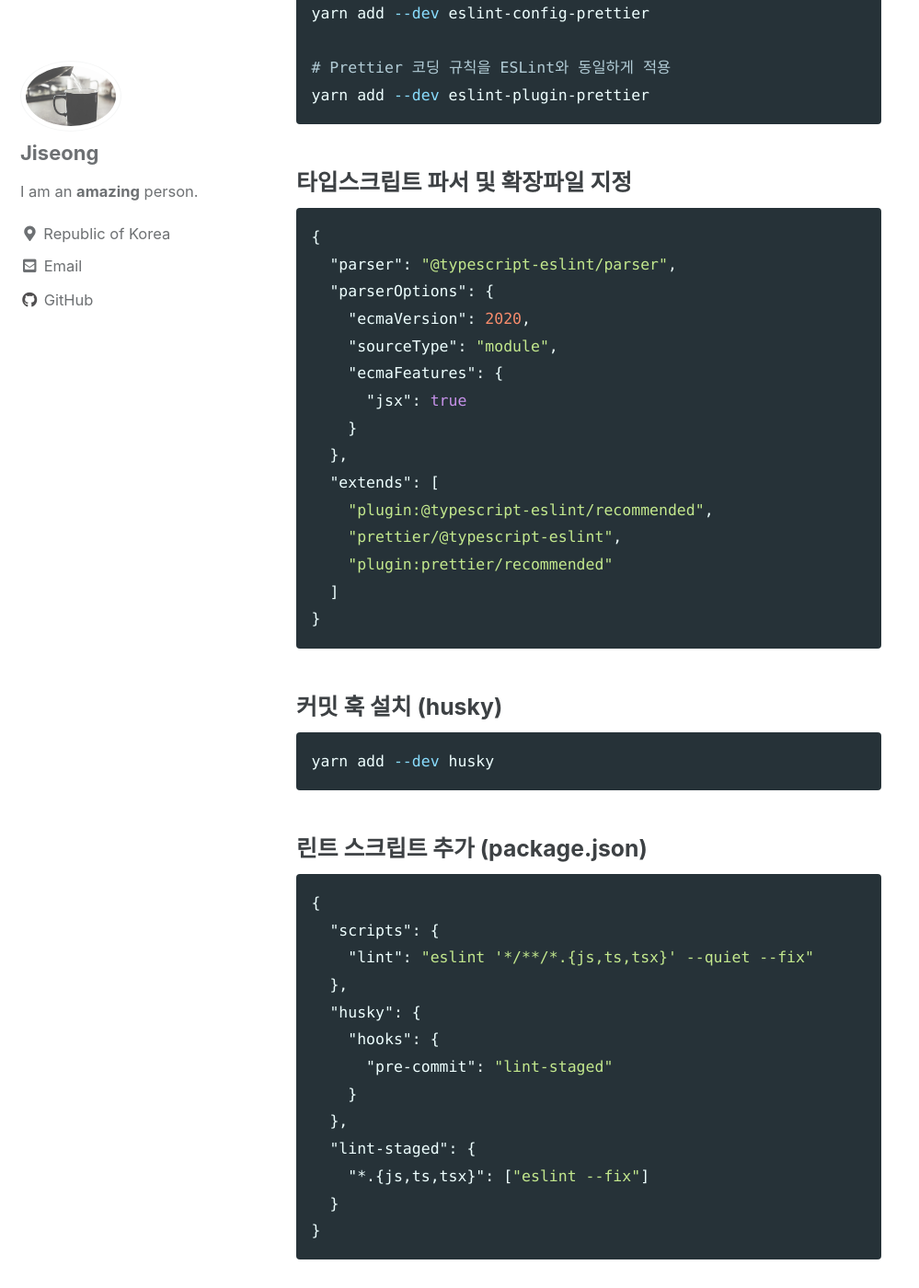
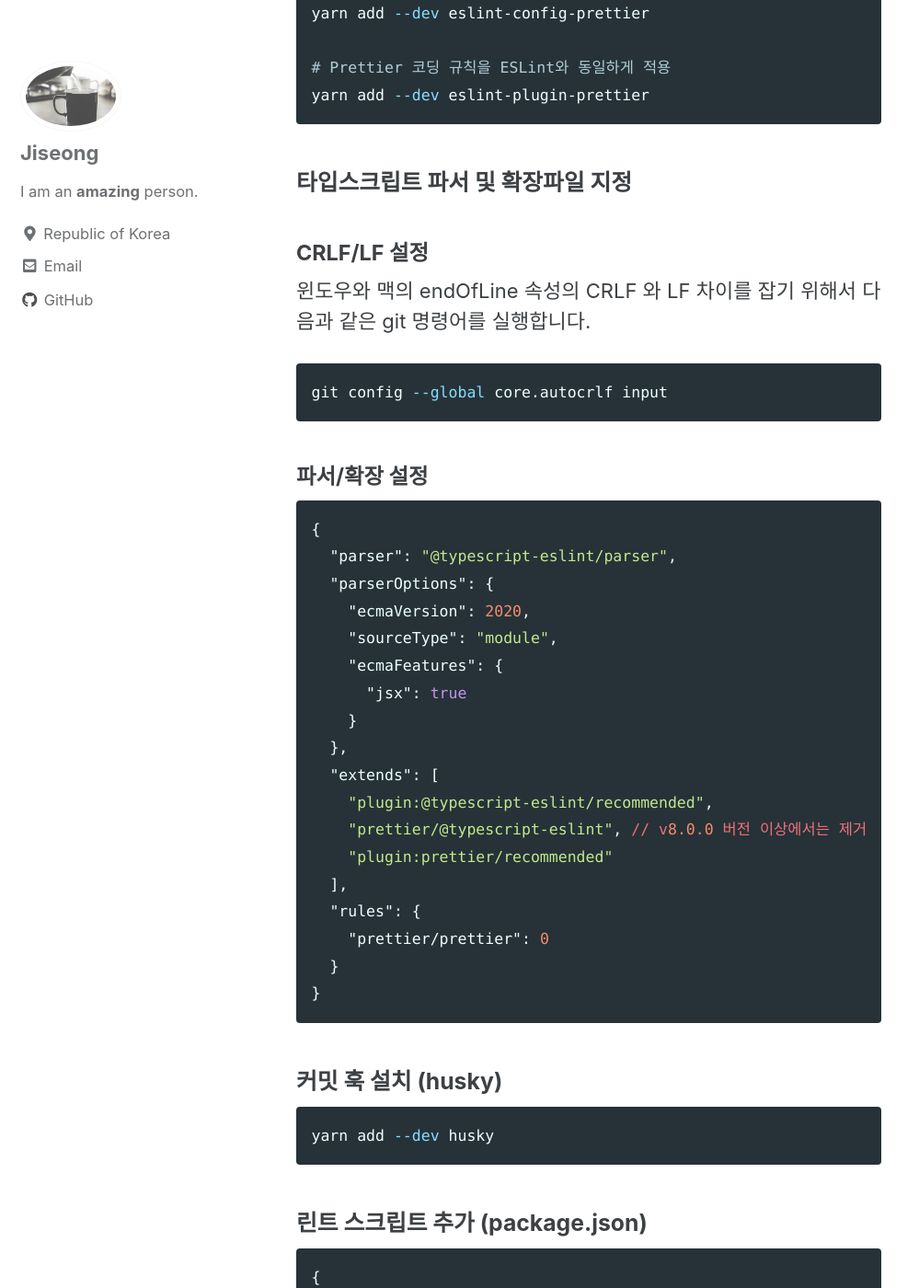
Before and after one commit to HJ-Blog/hj-blog.github.io, a Jekyll site: the page built from _posts/2021-06-06-ESLint.md, in a window 1280 px wide and 1400 px high, scrolled down 12616 px. Shown: the whole window at 92% size, without its empty margins (0-999 px from the left). Built offline with Jekyll 4.4.1, drawn with Linux system fonts in a browser that asks for light colours; cached includes are drawn as plain includes; some web fonts are replaced; comment, search, counter and statistics services are not loaded; some of the changed text lies outside the part shown.

Commit message:
Update eslint post

````diff
--- a/_posts/2021-06-06-ESLint.md
+++ b/_posts/2021-06-06-ESLint.md
@@ -437,6 +437,16 @@ yarn add --dev eslint-plugin-prettier
 
 ### 타입스크립트 파서 및 확장파일 지정
 
+#### CRLF/LF 설정
+
+윈도우와 맥의 endOfLine 속성의 CRLF 와 LF 차이를 잡기 위해서 다음과 같은 git 명령어를 실행합니다.
+
+```bash
+git config --global core.autocrlf input
+```
+
+#### 파서/확장 설정
+
 ```json
 {
   "parser": "@typescript-eslint/parser",
@@ -449,9 +459,12 @@ yarn add --dev eslint-plugin-prettier
   },
   "extends": [
     "plugin:@typescript-eslint/recommended",
-    "prettier/@typescript-eslint",
+    "prettier/@typescript-eslint", // v8.0.0 버전 이상에서는 제거
     "plugin:prettier/recommended"
-  ]
+  ],
+  "rules": {
+    "prettier/prettier": 0
+  }
 }
 ```
 
@@ -466,7 +479,7 @@ yarn add --dev husky
 ```json
 {
   "scripts": {
-    "lint": "eslint '*/**/*.{js,ts,tsx}' --quiet --fix"
+    "lint": "eslint \"**/*.{js,ts,tsx}\" --fix"
   },
   "husky": {
     "hooks": {
````
